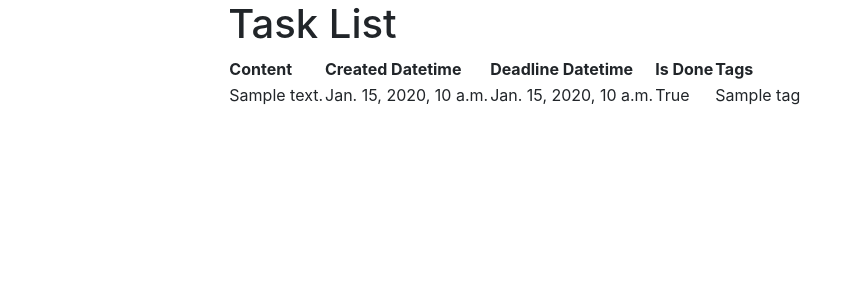
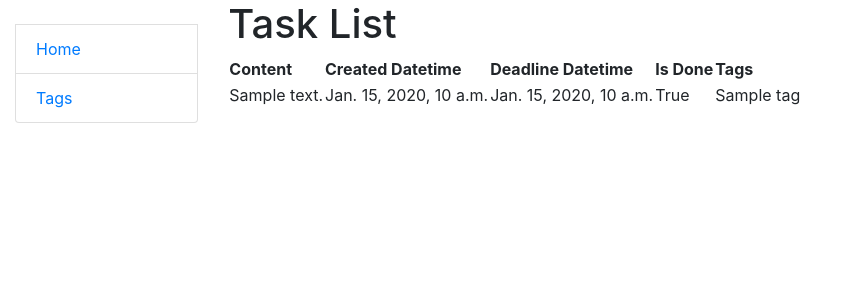
Before and after one commit to NazarHladaniuk/todo-list, a Django app: page / in a window 1280 px wide. Shown: the top 300 px of the page, without its empty margins (0-848 px from the left). Run offline with Django 4.2, Linux system fonts and the light colour scheme; tables that the repository leaves empty hold one stand-in row (values such as "Sample post").

Commit message:
add sidebar

```diff
--- a/templates/base.html
+++ b/templates/base.html
@@ -19,6 +19,9 @@
   <div class="row">
     <div class="col-sm-2">
 
+      {% block sidebar %}
+        {% include "includes/sidebar.html" %}
+      {% endblock %}
 
     </div>
     <div class="col-sm-10 ">
--- /dev/null
+++ b/templates/includes/sidebar.html
@@ -0,0 +1,5 @@
+<ul class="sidebar-nav list-group">
+  <br>
+  <li class="list-group-item"><a href="#">Home</a></li>
+  <li class="list-group-item"><a href="#">Tags</a></li>
+</ul>
```
